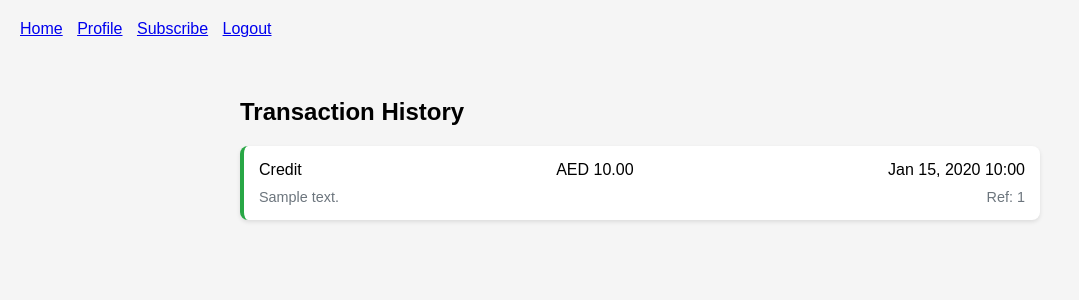
After one commit to adeelrehman77/django_kitchen, a Django app: page /wallet/transactions/ in a window 1280 px wide. The commit adds this page. Shown: the top 300 px of the page, without its empty margins (0-1079 px from the left). Run offline with Django 5.2, Linux system fonts and the light colour scheme; a user stored in the database is signed in; tables that the repository leaves empty hold one stand-in row (values such as "Sample post").

Commit message:
Assistant checkpoint: Add transaction history feature with styling
Assistant generated file changes:
- main/views.py: Add transaction history view
- main/templates/main/transaction_history.html: Create transaction history template
- main/static/css/style.css: Add transaction styles
- django_project/urls.py: Add transaction history URL

---

User prompt:

proceed

```diff
--- a/django_project/urls.py
+++ b/django_project/urls.py
@@ -8,6 +8,7 @@ from django.conf.urls.static import static
 urlpatterns = [
     path('admin/', admin.site.urls),
     path('wallet/topup/', views.wallet_topup, name='wallet_topup'),
+    path('wallet/transactions/', views.transaction_history, name='transaction_history'),
     path('', views.home, name='home'),
     path('subscription-report/', views.subscription_report, name='subscription_report'),
     path('subscribe/', views.subscribe, name='subscribe'),
--- a/main/static/css/style.css
+++ b/main/static/css/style.css
@@ -55,6 +55,48 @@
 .transaction-item .date {
     color: #6c757d;
     font-size: 0.9em;
+}
+
+.transactions-page {
+    max-width: 800px;
+    margin: 0 auto;
+    padding: 20px;
+}
+
+.transaction-card {
+    background: white;
+    border-radius: 8px;
+    padding: 15px;
+    margin-bottom: 10px;
+    box-shadow: 0 2px 4px rgba(0,0,0,0.1);
+}
+
+.transaction-card.credit {
+    border-left: 4px solid #28a745;
+}
+
+.transaction-card.debit {
+    border-left: 4px solid #dc3545;
+}
+
+.transaction-details {
+    display: flex;
+    justify-content: space-between;
+    margin-bottom: 10px;
+}
+
+.transaction-meta {
+    display: flex;
+    justify-content: space-between;
+    font-size: 0.9em;
+    color: #6c757d;
+}
+
+.no-transactions {
+    text-align: center;
+    padding: 20px;
+    background: #f8f9fa;
+    border-radius: 8px;
 }
 
 
--- /dev/null
+++ b/main/templates/main/transaction_history.html
@@ -0,0 +1,27 @@
+
+{% extends 'main/base.html' %}
+
+{% block content %}
+<div class="transactions-page">
+    <h2>Transaction History</h2>
+    <div class="transactions-list">
+        {% for transaction in transactions %}
+        <div class="transaction-card {{ transaction.transaction_type }}">
+            <div class="transaction-details">
+                <span class="type">{{ transaction.get_transaction_type_display }}</span>
+                <span class="amount">AED {{ transaction.amount }}</span>
+                <span class="date">{{ transaction.created_at|date:"M d, Y H:i" }}</span>
+            </div>
+            <div class="transaction-meta">
+                <span class="description">{{ transaction.description }}</span>
+                <span class="reference">Ref: {{ transaction.reference_id|truncatechars:8 }}</span>
+            </div>
+        </div>
+        {% empty %}
+        <div class="no-transactions">
+            No transactions found
+        </div>
+        {% endfor %}
+    </div>
+</div>
+{% endblock %}
--- a/main/views.py
+++ b/main/views.py
@@ -125,6 +125,13 @@ def wallet_topup(request):
 
     return render(request, 'main/wallet_topup.html')
 
+@login_required
+def transaction_history(request):
+    transactions = WalletTransaction.objects.filter(
+        customer=request.user.customerprofile
+    ).order_by('-created_at')
+    return render(request, 'main/transaction_history.html', {'transactions': transactions})
+
 def menu_preview(request, menu_id):
     menu = MenuList.objects.get(id=menu_id)
     return render(request, 'main/menu_preview.html', {'menu': menu})
```
